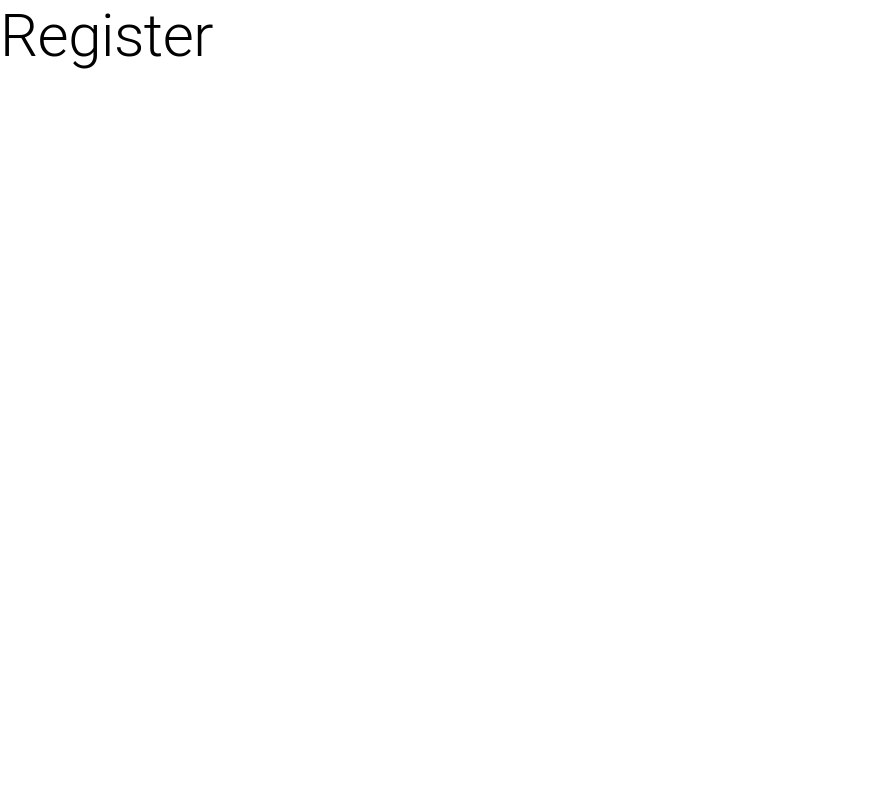
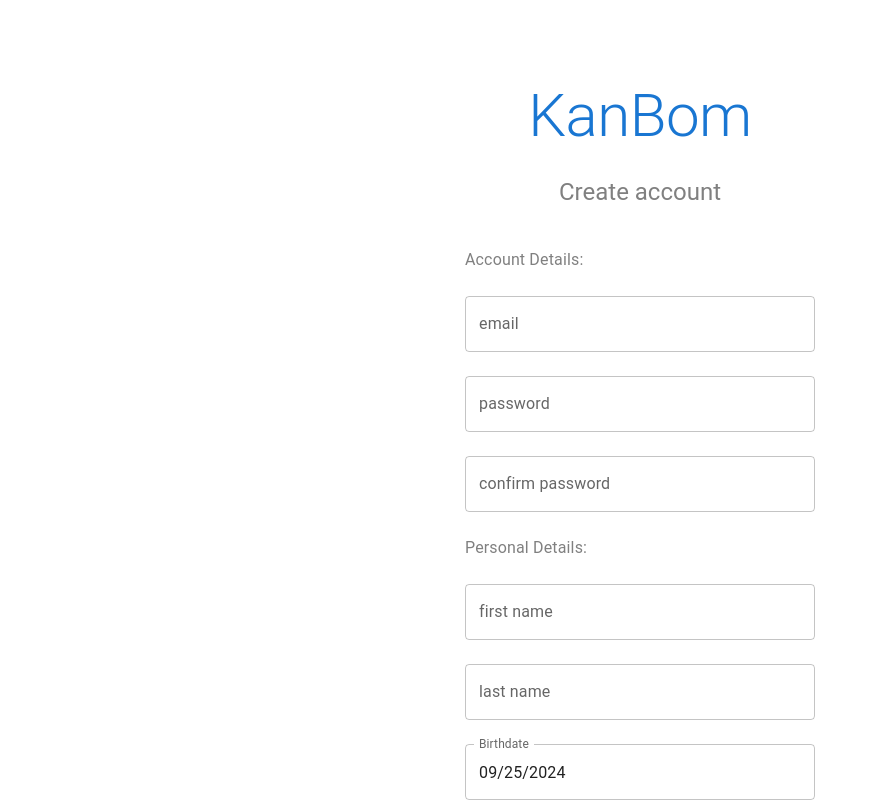
Before and after one commit to MuryloSaladino/KanBoschFront, a React (Vite) app: page /register in a window 1280 px wide. Shown: the top 802 px of the page, without its empty margins (0-873 px from the left). Built offline with nearby package versions, Linux system fonts and the light colour scheme.

Commit message:
checkpoint

```diff
--- a/package.json
+++ b/package.json
@@ -12,14 +12,18 @@
   "dependencies": {
     "@emotion/react": "^11.13.3",
     "@emotion/styled": "^11.13.0",
+    "@hookform/resolvers": "^3.9.1",
     "@mui/material": "^6.1.0",
+    "@mui/x-date-pickers": "^7.22.2",
     "axios": "^1.7.7",
+    "dayjs": "^1.11.13",
     "react": "^18.3.1",
     "react-dom": "^18.3.1",
     "react-hook-form": "^7.53.0",
     "react-router-dom": "^6.26.2",
     "react-toastify": "^10.0.6",
-    "uuid": "^10.0.0"
+    "uuid": "^10.0.0",
+    "zod": "^3.23.8"
   },
   "devDependencies": {
     "@eslint/js": "^9.9.0",
--- a/src/App.tsx
+++ b/src/App.tsx
@@ -9,13 +9,18 @@ import appTheme from "./styles/theme";
 
 import { ToastContainer } from "react-toastify";
 
+import { LocalizationProvider } from "@mui/x-date-pickers";
+import { AdapterDayjs } from '@mui/x-date-pickers/AdapterDayjs'
+
 export default function App() {
     return (
+        <LocalizationProvider dateAdapter={AdapterDayjs}>
             <UserProvider>
                 <ThemeProvider theme={appTheme}>
                     <RouterProvider router={router}/>
                 </ThemeProvider>
                 <ToastContainer position="top-center"/>
             </UserProvider>
+        </LocalizationProvider>
     )
 }
--- a/src/pages/public/Login/index.tsx
+++ b/src/pages/public/Login/index.tsx
@@ -16,14 +16,12 @@ export default function Login() {
     const navigate = useNavigate()
 
     const submit:SubmitHandler<ILoginPayload> = async (data) => {
-        console.log(data);
         const res = await internalAPI.post("/login", data)
 
         if(res.success) {
-            navigate("/home")
+            navigate("/login")
             return
         }
-
         res.showMessage()
     }
 
@@ -73,7 +71,7 @@ export default function Login() {
             >login</SubmitButton>
 
             <Typography variant="body1" textAlign="center">
-                New around here? <Link to="register">Register</Link> to have full control over your projects today!
+                New around here? <Link to="/register">Register</Link> to have full control over your projects today!
             </Typography>
         </LoginContainer>
     )
--- a/src/pages/public/Register/index.tsx
+++ b/src/pages/public/Register/index.tsx
@@ -1,11 +1,126 @@
-import { ThemeProvider, Typography } from "@mui/material";
-import appTheme from "../../../styles/theme";
+import { SubmitHandler, useForm } from "react-hook-form"
+import { Link, useNavigate } from "react-router-dom"
+import internalAPI from "../../../service/internal.services"
+import { KeyboardEvent, useState } from "react"
+import { RegisterContainer, SubmitButton } from "./styles"
+import { Stack, TextField, Typography } from "@mui/material"
+import { toast } from "react-toastify"
+import { zodResolver } from "@hookform/resolvers/zod"
+import { IRegisterPayload, registerSchema } from "./schema"
+import { DatePicker } from "@mui/x-date-pickers"
+import dayjs from "dayjs"
 
 export default function Register() {
 
+    const {
+        register,
+        handleSubmit,
+        formState: { errors },
+        setValue,
+    } = useForm<IRegisterPayload>({
+        resolver: zodResolver(registerSchema),
+        mode: "onBlur"
+    })
+    const [birthdate, setBirthdate] = useState(dayjs())
+    const navigate = useNavigate()
+
+    const submit:SubmitHandler<IRegisterPayload> = async (data) => {
+        const res = await internalAPI.post("/users", data)
+
+        if(res.success) {
+            navigate("/home")
+            toast.success("Account created! Login now to start managing your projects!")
+            return
+        }
+        res.showMessage()
+    }
+
+    const handleSubmitOnEnter = (e:KeyboardEvent<HTMLDivElement>) => {
+        if(e.key === "Enter") {
+            handleSubmit(submit)
+        }
+    }
+
     return (
-        <ThemeProvider theme={appTheme}>
-            <Typography variant="h2">Register</Typography>
-        </ThemeProvider>
+        <RegisterContainer
+            onSubmit={handleSubmit(submit)}
+            noValidate
+        >
+            <Stack spacing={3}>
+                <Typography
+                    variant="h2"
+                    color="primary.main"
+                    textAlign="center"
+                >
+                    KanBom
+                </Typography>
+                <Typography
+                    variant="h5"
+                    textAlign="center"
+                    color="gray"
+                >Create account</Typography>
+            </Stack>
+
+            <Stack spacing={3}>
+                <Typography variant="body1" color="gray" mt={2}>Account Details: </Typography>
+                <TextField
+                    label="email"
+                    {...register("email")}
+                    onKeyDown={handleSubmitOnEnter}
+                    error={!!errors.email}
+                    helperText={errors.email?.message}
+                />
+                <TextField
+                    label="password"
+                    type="password"
+                    {...register("password")}
+                    onKeyDown={handleSubmitOnEnter}
+                    error={!!errors.password}
+                    helperText={errors.password?.message}
+                />
+                <TextField
+                    label="confirm password"
+                    type="password"
+                    {...register("confirm")}
+                    onKeyDown={handleSubmitOnEnter}
+                    error={!!errors.confirm}
+                    helperText={errors.confirm?.message}
+                />
+                <Typography variant="body1" color="gray" mt={2}>Personal Details: </Typography>
+                <TextField
+                    label="first name"
+                    {...register("details.firstName")}
+                    onKeyDown={handleSubmitOnEnter}
+                    error={!!errors.details?.firstName}
+                    helperText={errors.details?.firstName?.message}
+                />
+                <TextField
+                    label="last name"
+                    {...register("details.lastName")}
+                    onKeyDown={handleSubmitOnEnter}
+                    error={!!errors.details?.lastName}
+                    helperText={errors.details?.lastName?.message}
+                />
+                <DatePicker
+                    label="Birthdate"
+                    value={birthdate}
+                    onChange={(newValue) => {
+                        if(newValue) {
+                            setBirthdate(newValue || dayjs())
+                            setValue("details.birthdate", newValue.format("YYYY-MM-DD"))
+                        }
+                    }}
+                />
+            </Stack>
+
+            <SubmitButton
+                type="submit"
+                variant="contained"
+            >register</SubmitButton>
+
+            <Typography variant="body1" textAlign="center">
+                Already know this place? <Link to="/login">Login</Link> to your account.
+            </Typography>
+        </RegisterContainer>
     )
 }
--- /dev/null
+++ b/src/pages/public/Register/schema.ts
@@ -0,0 +1,31 @@
+import { z } from "zod";
+
+export const registerSchema = z.object({
+    email: z
+        .string()
+        .email("Choose a valid email format"),
+    password: z
+        .string()
+        .min(8, "At least 8 characters")
+        .regex(/(?=.*?[A-Z])/, "At least one uppercase letter")
+        .regex(/(?=.*?[a-z])/, "At least one lowercase letter")
+        .regex(/(?=.*?[0-9])/, "At least one number")
+        .regex(/(?=.*?[!@#$%^&*()_+\-=\[\]{};':"\\|,.<>\/?]).*$/, { message: "At least one special character" }),
+    confirm: z
+        .string(),
+    details: z.object({
+        firstName: z
+            .string()
+            .min(2, "At least 2 characters"),
+        lastName: z
+            .string()
+            .min(2, "At least 2 characters"),
+        birthdate: z
+            .string()
+    }),
+}).refine(({ password, confirm }) => password === confirm, {
+    message: "Password doesn't match",
+    path: ["confirm"],
+})
+
+export type IRegisterPayload = z.infer<typeof registerSchema>;
--- /dev/null
+++ b/src/pages/public/Register/styles.ts
@@ -0,0 +1,16 @@
+import { Button, styled } from "@mui/material";
+
+export const RegisterContainer = styled("form")(() => ({
+    width: "100%",
+    maxWidth: 350,
+    margin: "10vh auto",
+
+    display: "flex",
+    flexDirection: "column",
+    gap: 40,
+}))
+
+export const SubmitButton = styled(Button)(() => ({
+    width: "max-content",
+    alignSelf: "end",
+}))
```
Also changed, not shown: 1 other file (tests, documents, lock files or other folders). Lines whose indentation alone changed are shown as unchanged.
